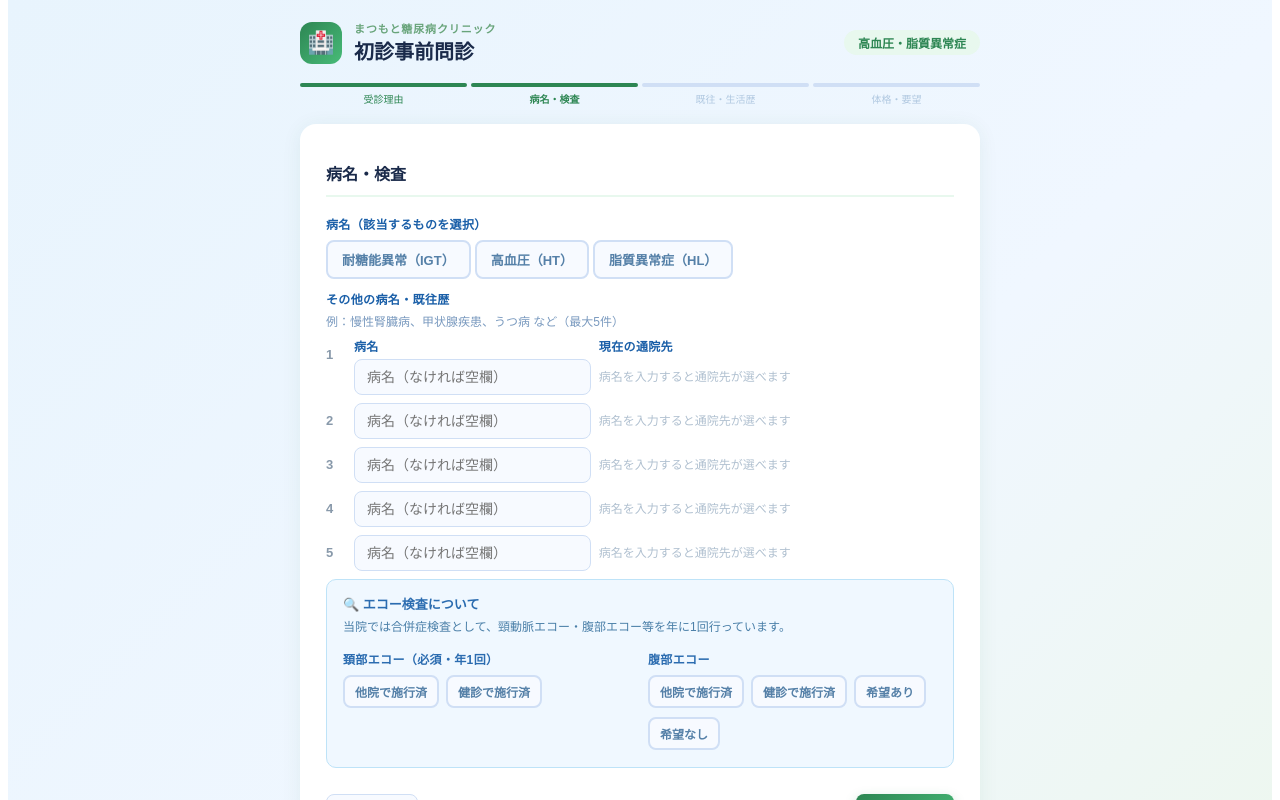
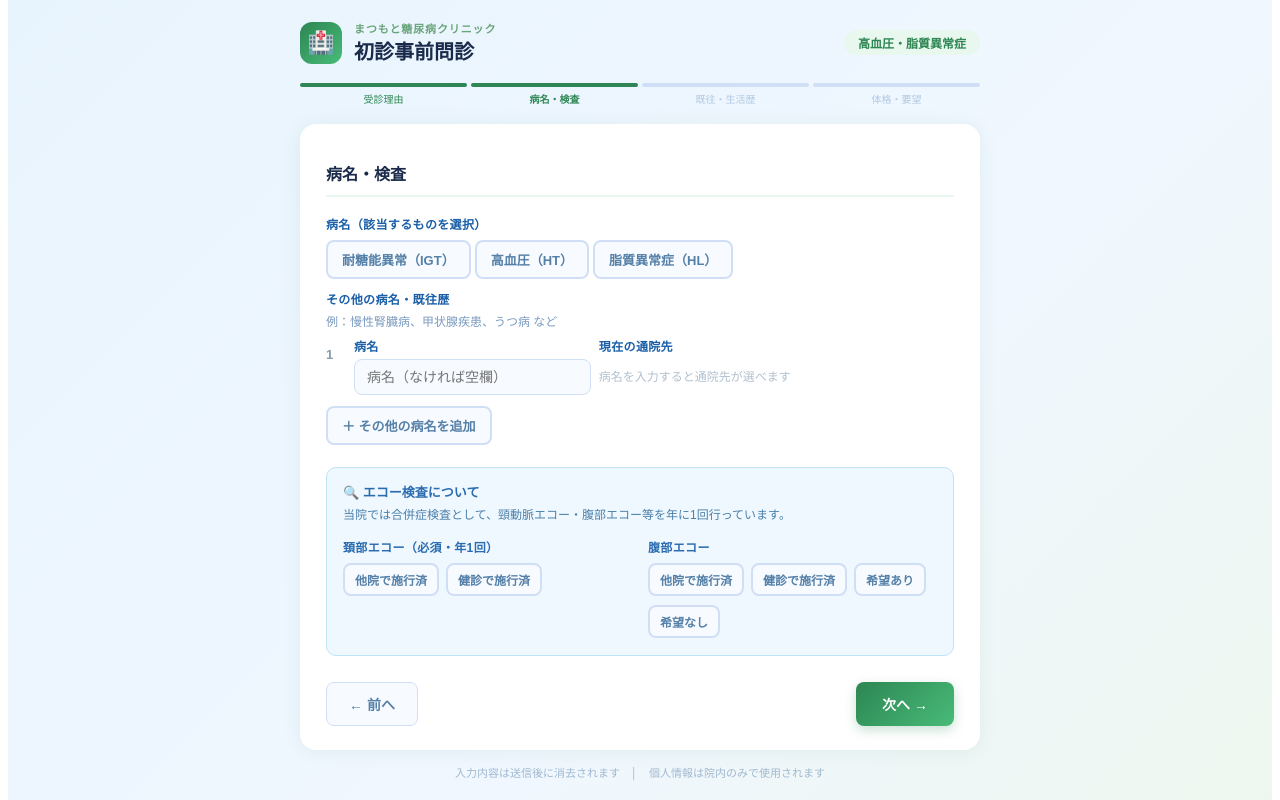
Before and after one commit to matsumotodmclinic/dm-clinic-karte, a Next.js app: page /hthl in a window 1280 px wide. Both pictures are taken after a click on the button "次へ →". Shown: the part 8-808 px from the top of the page. Built offline with nearby package versions, Linux system fonts and the light colour scheme.

Commit message:
Update HTHLIntakeTool.js

```diff
--- a/components/HTHLIntakeTool.js
+++ b/components/HTHLIntakeTool.js
@@ -22,7 +22,7 @@ const ALCOHOL_TYPES = [
 
 const initialData = {
   reason: { type: "", referralFrom: "", referralDept: "", referralQuickSelect: false, referralDetail: "", transferFrom: "", transferDetail: "", checkupType: "", concern: false, concernType: "", summary: "" },
-  disease: { igt: false, ht: false, hl: false, thyroidAdded: false, echoNeck: "", echoAbdomen: "", otherDisease: "", otherDiseases: [{name:"",hospital:"",hospitalOther:""},{name:"",hospital:"",hospitalOther:""},{name:"",hospital:"",hospitalOther:""},{name:"",hospital:"",hospitalOther:""},{name:"",hospital:"",hospitalOther:""}] },
+  disease: { igt: false, ht: false, hl: false, thyroidAdded: false, echoNeck: "", echoAbdomen: "", otherDisease: "", otherDiseases: [{name:"",hospital:"",hospitalOther:""}] },
   history: {
     age: "", allergy: "なし", allergyDetail: "",
     fh: { dm: false, dmWho: [], ht: false, hl: false, apo: false, ihd: false },
@@ -208,6 +208,7 @@ ${getCurrentMonth()}：
 
 アレルギー薬あれば赤字14フォント太字
 目標HbA1c　　　　%　目標体重　　　次回検討薬：
+基本採血なし
 1月follow
 曜希望
 LINE登録ご案内→済　登録確認未・登録できない
@@ -302,8 +303,8 @@ LINE登録ご案内→済　登録確認未・登録できない
 
 
           <label style={lbl({marginTop:8})}>その他の病名・既往歴</label>
-          <div style={{fontSize:12,color:"#7a9abf",marginBottom:8}}>例：慢性腎臓病、甲状腺疾患、うつ病 など（最大5件）</div>
-          {(d.disease.otherDiseases||[]).map((od,i)=>(
+          <div style={{fontSize:12,color:"#7a9abf",marginBottom:8}}>例：慢性腎臓病、甲状腺疾患、うつ病 など</div>
+          {(d.disease.otherDiseases||[{name:"",hospital:"",hospitalOther:""}]).map((od,i)=>(
             <div key={i} style={{display:"flex",gap:8,marginBottom:8,alignItems:"flex-start"}}>
               <div style={{flex:"0 0 20px",paddingTop:10,fontSize:13,color:"#8899aa",fontWeight:700}}>{i+1}</div>
               <div style={{flex:2}}>
@@ -315,7 +316,7 @@ LINE登録ご案内→済　登録確認未・登録できない
                 {od.name?(
                   <div>
                     <div style={{display:"flex",flexWrap:"wrap",gap:3}}>
-                      {["自治医大さいたま医療センター","上尾中央総合病院","埼玉県立がんセンター","通院なし","その他"].map(h=>(
+                      {["自治医大さいたま医療センター","上尾中央総合病院","埼玉県立がんせンター","通院なし","その他"].map(h=>(
                         <button key={h} style={{...btn(od.hospital===h),padding:"5px 10px",fontSize:12}} onClick={()=>setData(p=>{const a=[...(p.disease.otherDiseases||[])];a[i]={...a[i],hospital:h};return{...p,disease:{...p.disease,otherDiseases:a}};})}>{h}</button>
                       ))}
                     </div>
@@ -323,8 +324,10 @@ LINE登録ご案内→済　登録確認未・登録できない
                   </div>
                 ):<div style={{paddingTop:8,fontSize:12,color:"#b0c0d0"}}>病名を入力すると通院先が選べます</div>}
               </div>
+              {i>0&&<button onClick={()=>setData(p=>{const a=(p.disease.otherDiseases||[]).filter((_,j)=>j!==i);return{...p,disease:{...p.disease,otherDiseases:a}};})} style={{fontSize:12,color:"#e53e3e",background:"none",border:"none",cursor:"pointer",fontWeight:700,paddingTop:10}}>✕</button>}
             </div>
           ))}
+          <button style={{...btn(false,"#718096"),fontSize:13,marginBottom:14}} onClick={()=>setData(p=>{const a=[...(p.disease.otherDiseases||[]),{name:"",hospital:"",hospitalOther:""}];return{...p,disease:{...p.disease,otherDiseases:a}};})}>＋ その他の病名を追加</button>
                     <div style={{...sBox({background:"#f0f8ff",border:"1.5px solid #bee3f8"}),marginTop:8}}>
             <div style={{fontSize:13,fontWeight:800,color:"#2b6cb0",marginBottom:4}}>🔍 エコー検査について</div>
             <div style={{fontSize:12,color:"#4a7fa8",marginBottom:12,lineHeight:1.7}}>当院では合併症検査として、頸動脈エコー・腹部エコー等を年に1回行っています。</div>
```
